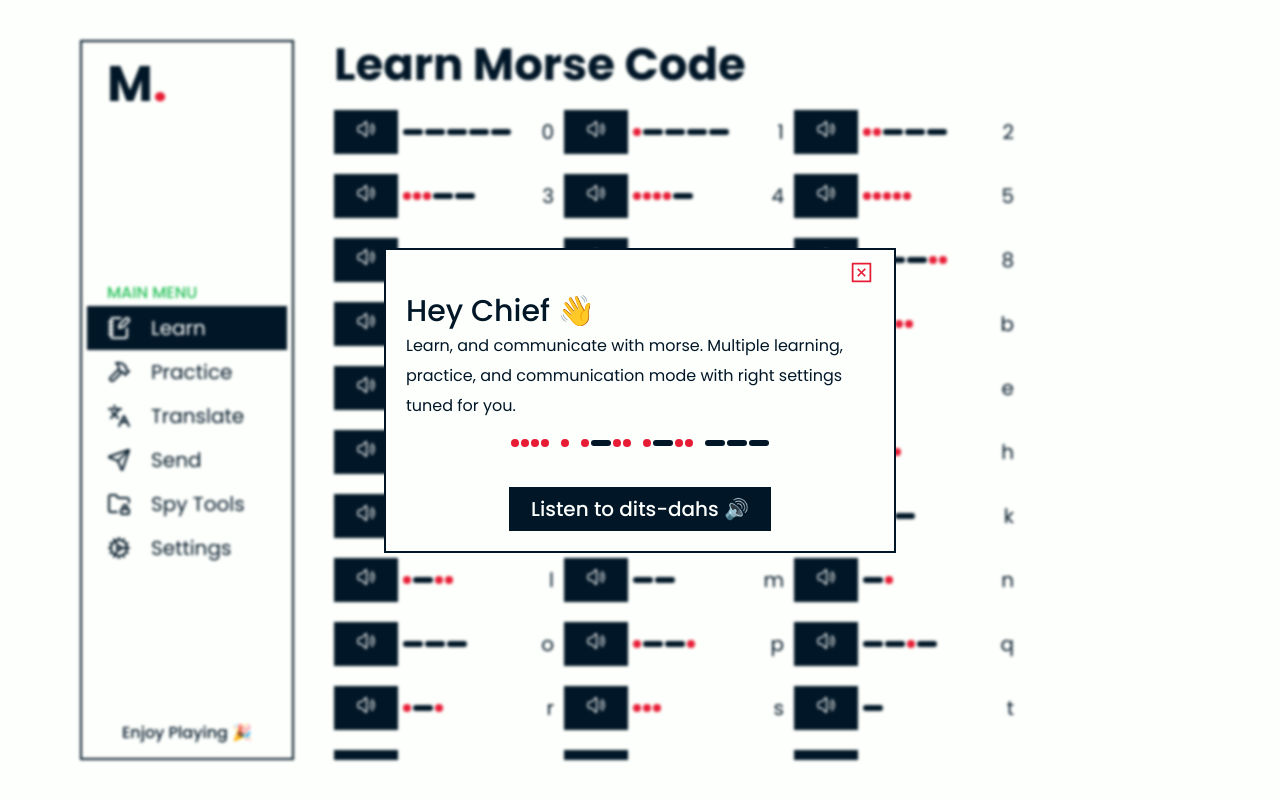
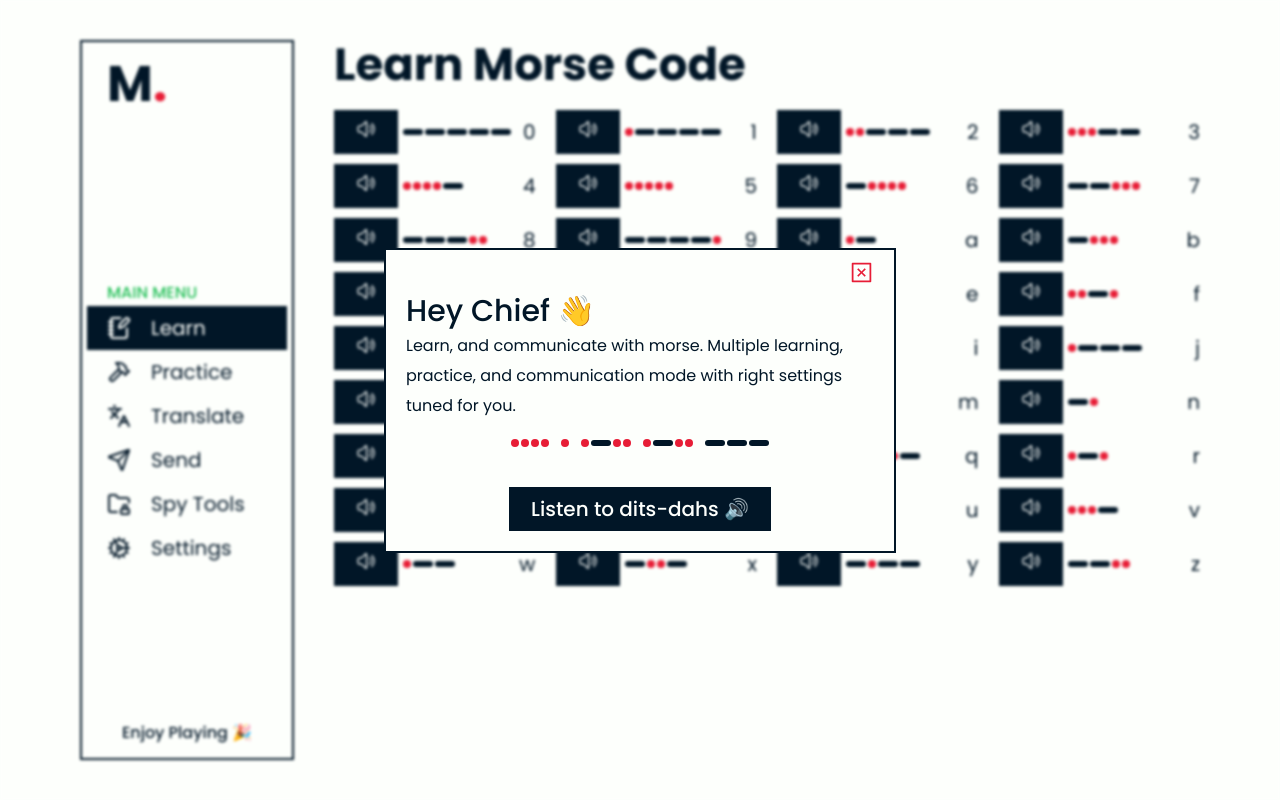
Before and after one commit to ki8yk8/morse, a React (Vite) app: page / in a window 1280 px wide. Built offline with nearby package versions, Linux system fonts and the light colour scheme; a web font is replaced by a local one.

Commit message:
makes learn page more stylish by adding multicolumnn grid feature

```diff
--- a/src/pages/learn/learn.jsx
+++ b/src/pages/learn/learn.jsx
@@ -10,23 +10,29 @@ export default function LearnPage() {
 		<>
 			<h2>Learn Morse Code</h2>
 			<main style={{ marginTop: "1rem", overflow: "auto" }}>
-				<ul style={{ display: "flex", flexWrap: "wrap", gap: "1rem 0.5rem" }}>
+				<ul
+					style={{
+						display: "grid",
+						gridTemplateColumns: "repeat(4, 1fr)",
+						gap: "0.5rem 1rem",
+					}}
+				>
 					{Object.entries(MORSE_MAPPING)
 						.filter((item) => item[0] !== " ")
 						.map((item, index) => (
 							<li
 								key={index}
 								style={{
-									width: "220px",
 									display: "flex",
 									alignItems: "center",
-									justifyContent: "space-between"
+									justifyContent: "space-between",
 								}}
 							>
-								<div style={{display: "flex", flexWrap: "wrap"}}>
+								<div style={{ display: "flex", flexWrap: "wrap" }}>
 									<button
-										style={{ marginRight: "0.25rem" }}
+										style={{ marginRight: "0.25rem", whiteSpace: "nowrap" }}
 										onClick={playMorse.bind(null, item[1])}
+										className="u-hover-no-scale"
 									>
 										<HiOutlineSpeakerWave size="1rem" />
 									</button>
--- a/src/stylesheets/component.css
+++ b/src/stylesheets/component.css
@@ -14,6 +14,9 @@ button:hover {
 	cursor: pointer;
 	transform: scale(1.04);
 	transition: transform 150ms ease-out;
+}
+button.u-hover-no-scale:hover {
+	transform: none;
 }
 
 button:focus {
```
